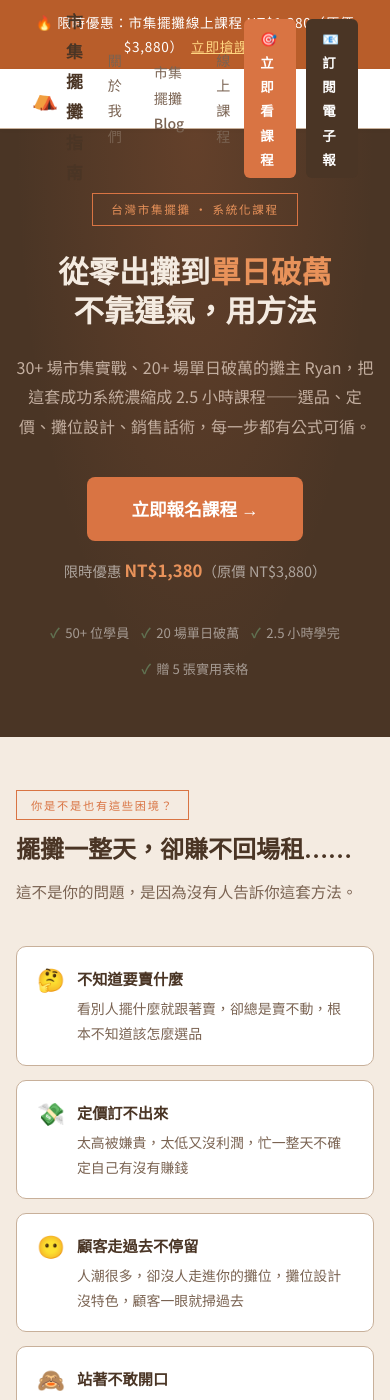
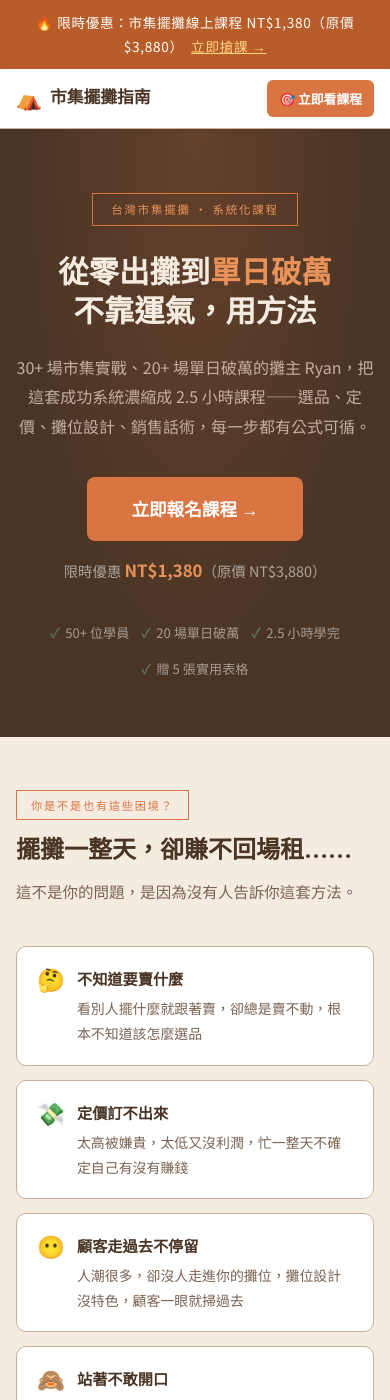
Before and after one commit to bwyt0207/market-stall-guide, a Jekyll site: the page index.html, which Jekyll copies as it is, in a window 390 px wide and 1400 px high. Built offline with Jekyll 4.4.1, drawn with Linux system fonts in a browser that asks for light colours.

Commit message:
Fix mobile nav overflow: hide center links and subscribe btn on small screens

```diff
--- a/about/index.html
+++ b/about/index.html
@@ -63,6 +63,12 @@
     .nav-subscribe:hover {
       background: #5C4035;
       animation: nav-subscribe-pulse 0.6s ease-in-out infinite;
+    }
+    @media (max-width: 680px) {
+      nav { padding: 0 16px; }
+      .nav-center { display: none; }
+      .nav-subscribe { display: none; }
+      .nav-cta { font-size: 0.8rem; padding: 7px 12px; white-space: nowrap; }
     }
 
     /* HERO */
--- a/blog/index.html
+++ b/blog/index.html
@@ -63,6 +63,12 @@
     .nav-subscribe:hover {
       background: #5C4035;
       animation: nav-subscribe-pulse 0.6s ease-in-out infinite;
+    }
+    @media (max-width: 680px) {
+      nav { padding: 0 16px; }
+      .nav-center { display: none; }
+      .nav-subscribe { display: none; }
+      .nav-cta { font-size: 0.8rem; padding: 7px 12px; white-space: nowrap; }
     }
 
     /* HERO */
--- a/course/index.html
+++ b/course/index.html
@@ -46,7 +46,7 @@
     @keyframes nav-subscribe-pulse { 0%{transform:scale(1)} 25%{transform:scale(1.08)} 50%{transform:scale(0.96)} 75%{transform:scale(1.05)} 100%{transform:scale(1)} }
     .nav-subscribe { background: var(--ink); color: #fff; padding: 7px 16px; border-radius: 6px; font-size: 0.84rem; font-weight: 700; text-decoration: none; transition: background 0.2s; display: inline-block; }
     .nav-subscribe:hover { background: #5C4035; animation: nav-subscribe-pulse 0.6s ease-in-out infinite; }
-    @media (max-width: 480px) { nav { padding: 0 16px; } .nav-center { display: none; } }
+    @media (max-width: 680px) { nav { padding: 0 16px; } .nav-center { display: none; } .nav-subscribe { display: none; } .nav-cta { font-size: 0.8rem; padding: 7px 12px; white-space: nowrap; } }
 
     /* HERO */
     .hero {
--- a/index.html
+++ b/index.html
@@ -703,6 +703,14 @@
       color: var(--rust);
       padding: 1px 4px;
       border-radius: 2px;
+    }
+
+    /* ── MOBILE NAV FIX ── */
+    @media (max-width: 680px) {
+      nav { padding: 0 16px; }
+      .nav-center { display: none; }
+      .nav-subscribe { display: none; }
+      .nav-cta { font-size: 0.8rem; padding: 7px 12px; white-space: nowrap; }
     }
 
     /* Mobile */
```
